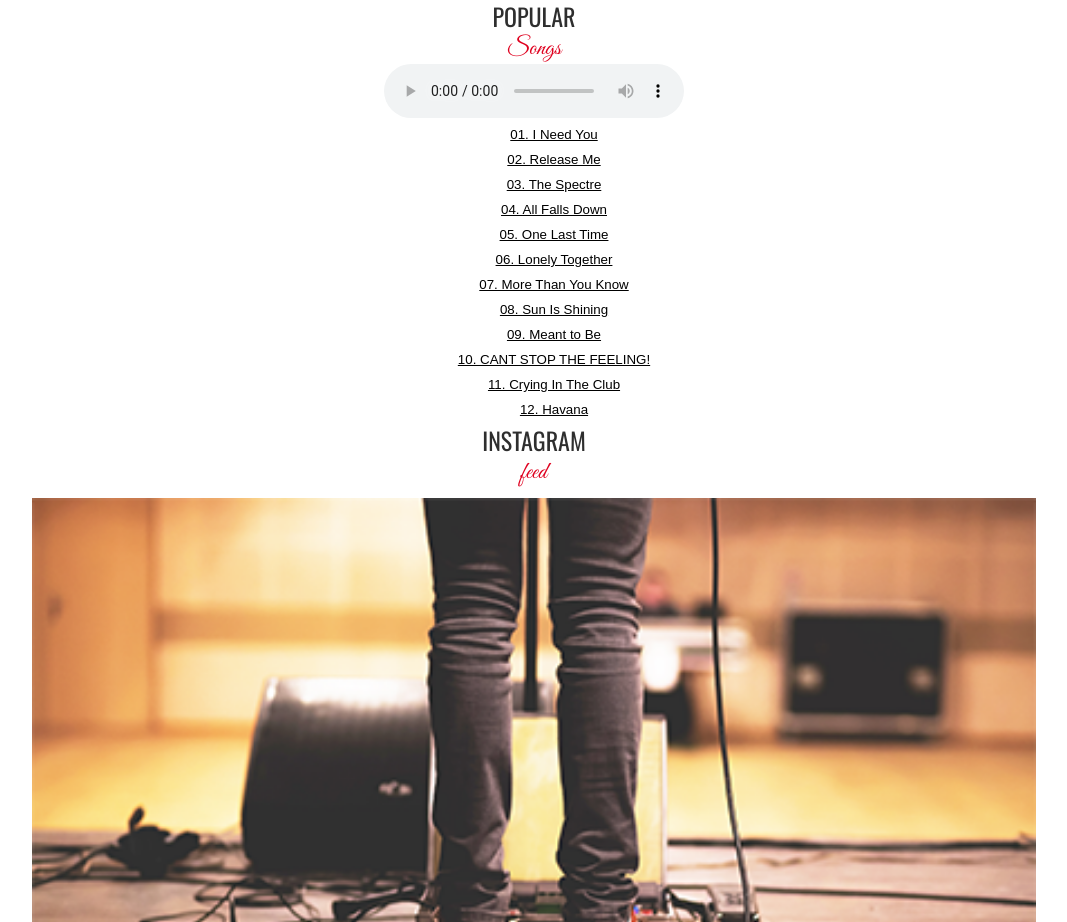
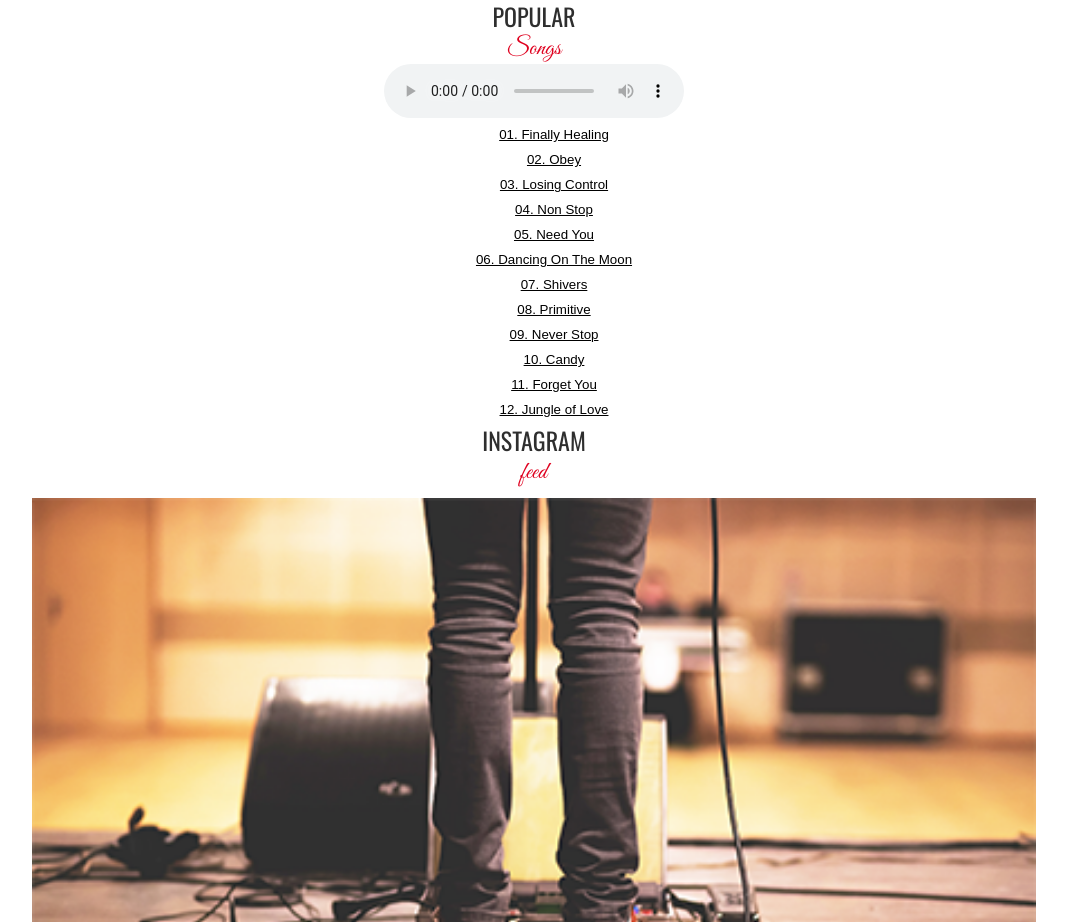
Before and after one commit to RobertLigman/Cantus, a plain HTML site: page index.html in a window 1280 px wide. Shown: the part 4906-5828 px from the top of the page, without its empty margins (106-1173 px from the left). Drawn offline with nearby package versions, Linux system fonts and the light colour scheme.

Commit message:
change songs into no copyright rights

```diff
--- a/index.html
+++ b/index.html
@@ -157,7 +157,7 @@
                 <div class="placeholder">
                     <audio controls controlsList="nodownload" class="mp3-player">
               <source
-                src="/assets/mp3/Armin van Buuren  Garibay - I Need You (feat. Olaf Blackwood).mp3"
+                src="/assets/mp3/Abandoned & Shiah Maisel - Finally Healing [NCS Release].mp3"
                 type="audio/mpeg"
               />
 
@@ -166,65 +166,133 @@
                 </div>
                 <ul class="music__list">
                     <li class="list__item">
-                        <button class="songs" aria-label="/assets/mp3/Armin van Buuren  Garibay - I Need You (feat. Olaf Blackwood).mp3">
-                01. I Need You
+                        <button class="songs" aria-label="/assets/mp3/Abandoned & Shiah Maisel - Finally Healing [NCS Release].mp3">
+                01. Finally Healing
               </button>
                     </li>
                     <li class="list__item">
-                        <button class="songs" aria-label="/assets/mp3/Agnes - Release Me [Official Video].mp3">
-                02. Release Me
+                        <button class="songs" aria-label="/assets/mp3/Barren Gates - Obey [NCS Release].mp3">
+                02. Obey
               </button>
                     </li>
                     <li class="list__item">
-                        <button class="songs" aria-label="/assets/mp3/Alan Walker - The Spectre.mp3">
-                03. The Spectre
+                        <button class="songs" aria-label="/assets/mp3/JPB & Mendum - Losing Control (feat. Marvin Divine) [NCS Release].mp3">
+                03. Losing Control
               </button>
                     </li>
                     <li class="list__item">
-                        <button class="songs" aria-label="/assets/mp3/Alan Walker – All Falls Down (Lyrics) ft. Noah Cyrus Digital Farm Animals.mp3">
-                04. All Falls Down
+                        <button class="songs" aria-label="/assets/mp3/Jonth & Hilefex - Non Stop [NCS Release].mp3">
+                04. Non Stop
               </button>
                     </li>
                     <li class="list__item">
-                        <button class="songs" aria-label="/assets/mp3/Ariana Grande - One Last Time (Lyric Video).mp3">
-                05. One Last Time
+                        <button class="songs" aria-label="/assets/mp3/Lost Sky - Need You [NCS Release].mp3">
+                05. Need You
               </button>
                     </li>
 
                     <li class="list__item">
-                        <button class="songs" aria-label="/assets/mp3/Avicii – Lonely Together (Lyrics) ft. Rita Ora.mp3">
-                06. Lonely Together
+                        <button class="songs" aria-label="/assets/mp3/Luke Burr - Dancing On The Moon (ft. Unknown Brain) (Acoustic Version) [NCS Release].mp3">
+                06. Dancing On The Moon
               </button>
                     </li>
                     <li class="list__item">
-                        <button class="songs" aria-label="/assets/mp3/Axwell Λ Ingrosso - More Than You Know.mp3">
-                07. More Than You Know
+                        <button class="songs" aria-label="/assets/mp3/Netrum & Halvorsen - Shivers [NCS Release].mp3">
+                07. Shivers
               </button>
                     </li>
                     <li class="list__item">
-                        <button class="songs" aria-label="/assets/mp3/Axwell Λ Ingrosso - Sun Is Shining.mp3">
-                08. Sun Is Shining
+                        <button class="songs" aria-label="/assets/mp3/Snowfyre - Primitive [NCS Release].mp3">
+                08. Primitive
               </button>
                     </li>
                     <li class="list__item">
-                        <button class="songs" aria-label="/assets/mp3/Bebe Rexha - Meant to Be (feat. Florida Georgia Line) [Official Music Video].mp3">
-                09. Meant to Be
+                        <button class="songs" aria-label="/assets/mp3/Todd Helder - Never Stop [NCS Release].mp3">
+                09. Never Stop
               </button>
                     </li>
                     <li class="list__item">
-                        <button class="songs" aria-label="/assets/mp3/CANT STOP THE FEELING! (From DreamWorks Animations Trolls) (Official Video).mp3">
-                10. CANT STOP THE FEELING!
+                        <button class="songs" aria-label="/assets/mp3/Unknown Brain - Candy (ft. Linn Sandin) [NCS Release].mp3">
+                10. Candy
               </button>
                     </li>
                     <li class="list__item">
-                        <button class="songs" aria-label="/assets/mp3/Camila Cabello - Crying In The Club (Lyrics).mp3">
-                11. Crying In The Club
+                        <button class="songs" aria-label="/assets/mp3/Unknown Brain - Forget You (ft. Shiah Maisel) [NCS Release].mp3">
+                11. Forget You
               </button>
                     </li>
                     <li class="list__item">
-                        <button class="songs" aria-label="/assets/mp3/Camila Cabello - Havana (Lyrics  Lyric Video) ft. Young Thug.mp3">
-                12. Havana
+                        <button class="songs" aria-label="/assets/mp3/Unknown Brain - Jungle of Love (ft. Glaceo) [NCS Release].mp3">
+                12. Jungle of Love
               </button>
+                        <!-- all songs have no-copyright rights
+            Song: Abandoned & Shiah Maisel - Finally Healing [NCS Release]
+Music provided by NoCopyrightSounds
+Free Download/Stream: http://NCS.io/FinallyHealing
+Watch: http://youtu.be/hkas1m6m9AQ
+
+
+
+
+
+Song: Barren Gates - Obey [NCS Release]
+Music provided by NoCopyrightSounds
+Free Download/Stream: http://ncs.io/Obey
+Watch: http://youtu.be/oSYgIJDqo_8
+
+
+Song: JPB & Mendum - Losing Control (feat. Marvin Divine)[NCS Release]
+Music provided by NoCopyrightSounds
+Free Download/Stream: http://NCS.io/LosingControl
+Watch: http://youtu.be/mGSJWiOHOVQ
+
+
+Song: Luke Burr - Dancing On The Moon (ft. Unknown Brain) (Acoustic Version)[NCS Release]
+Music provided by NoCopyrightSounds
+Free Download/Stream: http://ncs.io/aDOTM
+Watch: http://youtu.be/
+
+Song: Snowfyre - Primitive [NCS Release]
+Music provided by NoCopyrightSounds
+Free Download/Stream: http://ncs.io/Primitive
+Watch: http://youtu.be/9JiIXCPfNzo
+
+Song: Lost Sky - Need You [NCS Release]
+Music provided by NoCopyrightSounds
+Free Download/Stream: http://ncs.io/NeedYou
+Watch: http://youtu.be/ZpsV5SGa5R4
+
+Song: Netrum & Halvorsen - Shivers [NCS Release]
+Music provided by NoCopyrightSounds
+Free Download/Stream: http://ncs.io/Shivers
+Watch: http://youtu.be/rf_fSzuom6o
+
+Song: Jonth & Hilefex - Non Stop [NCS Release]
+Music provided by NoCopyrightSounds
+Free Download/Stream: http://ncs.io/NonStop
+Watch: http://youtu.be/15SiwK-Hrbk
+
+Song: Todd Helder - Never Stop [NCS Release]
+Music provided by NoCopyrightSounds
+Free Download/Stream: http://ncs.io/NeverStop
+Watch: http://youtu.be/KDtuZilDITs
+
+Song: Unknown Brain - Candy (ft. Linn Sandin) [NCS Release]
+Music provided by NoCopyrightSounds
+Free Download/Stream: http://ncs.io/Candy
+Watch: http://youtu.be/gdnzYaTcypw
+
+Song: Unknown Brain - Forget You (ft. Shiah Maisel) [NCS Release]
+Music provided by NoCopyrightSounds
+Free Download/Stream: http://ncs.io/ForgetYou
+Watch: http://youtu.be/gdnzYaTcypw
+
+Song: Unknown Brain - Jungle of Love (ft. Glaceo) [NCS Release]
+Music provided by NoCopyrightSounds
+Free Download/Stream: http://ncs.io/JungleOfLove
+Watch: http://youtu.be/ohymkBe4zhg
+
+            -->
                     </li>
                 </ul>
             </section>
```
Also changed, not shown: assets/mp3/songs_descriptions_policy_requirements.txt (added), 12 other files.
